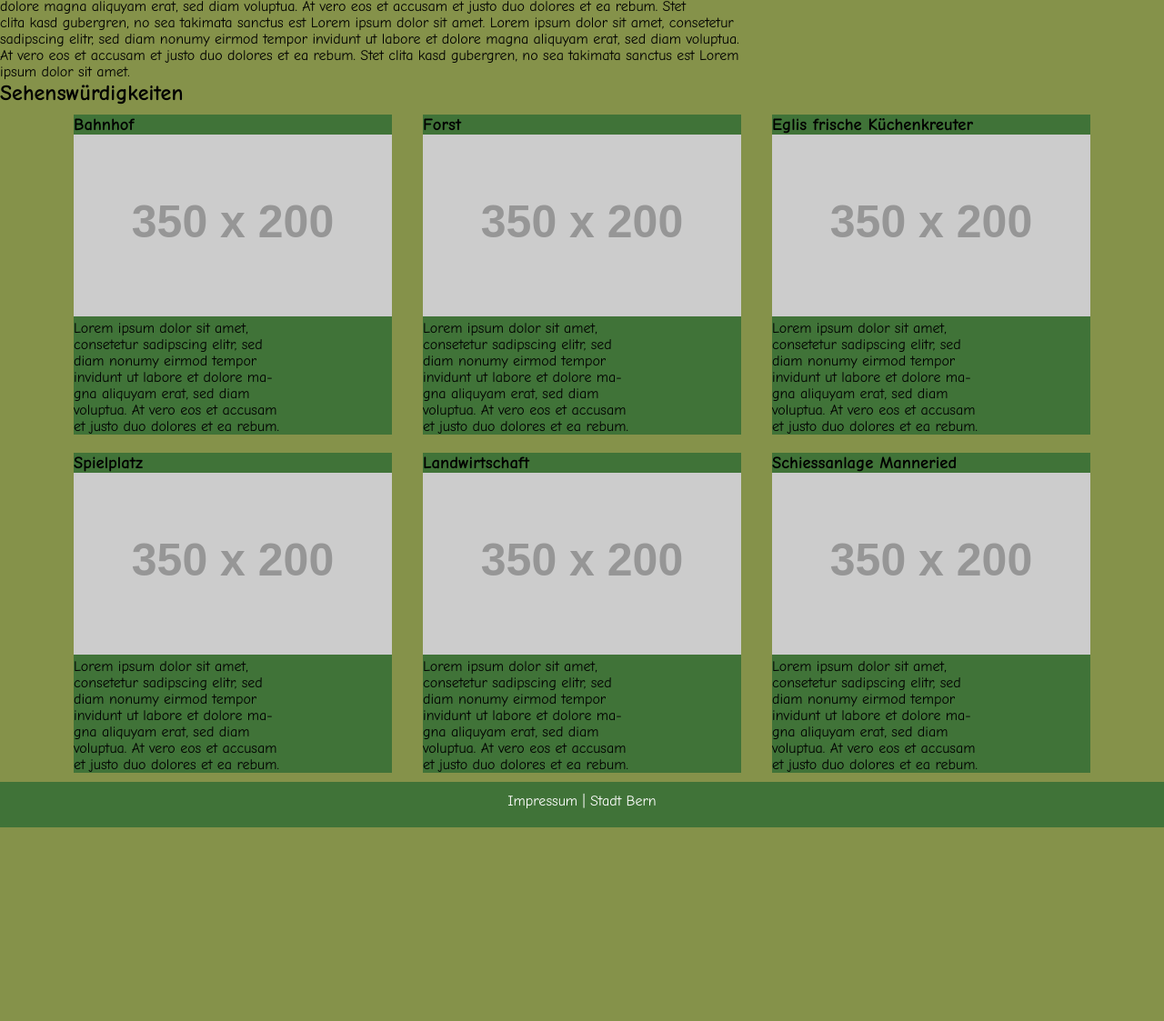
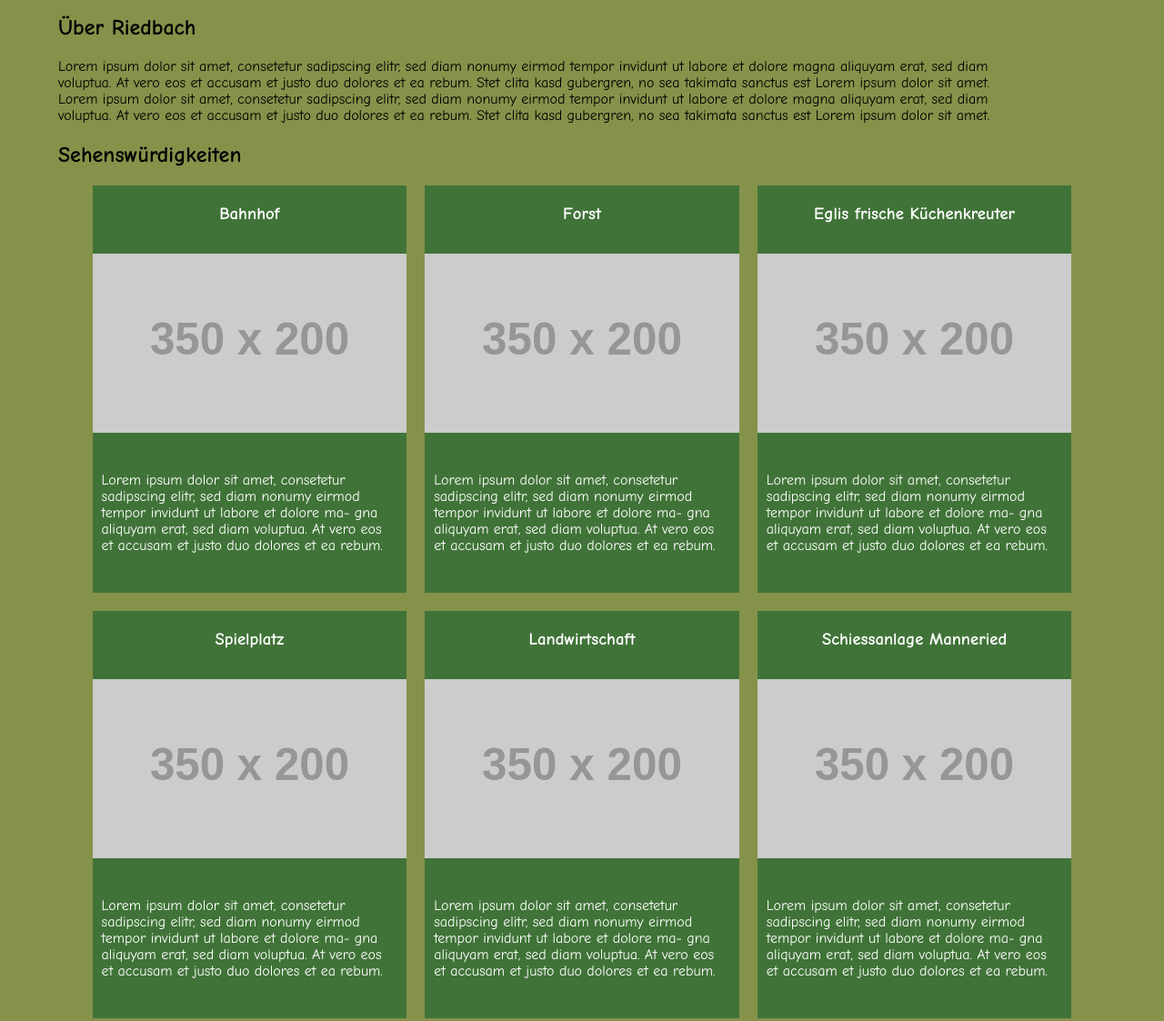
Before and after one commit to Bernhardiner07/riedbach, a plain HTML site: page About/about.html in a window 1280 px wide. Shown: the part 148-1271 px from the top of the page at 91% size. Before the commit the page ends 1058 px from the top, so only its background shows below. Drawn offline with Linux system fonts and the light colour scheme; placeholder pictures from the web are drawn by us.

Commit message:
About an Gallery finished

```diff
--- a/About/about.html
+++ b/About/about.html
@@ -2,11 +2,11 @@
 <html lang="en">
 <head>
     <meta charset="UTF-8">
-    <title>Title</title>
+    <title>Riedbach - Über</title>
     <link href="../stylesheet/riedbach-style.css" type="text/css" rel="stylesheet"/>
 </head>
-<body>
-    <header>
+<body class="about-wrapper">
+    <header class="about-header">
         <nav>
             <ul class="navbar-content">
                 <li class="logo">
@@ -14,10 +14,10 @@
                         <img class="imageLogo" src="../assets/R.jpg" alt="Logo">Riedbach<p>Fauna und Flora in der Stadtberner Westen</p>
                     </h1>
                 </li>
-                <li  class="nav-links">
+                <li class="nav-links" >
                     <a href="#">Home</a>
                 </li>
-                <li class="actualPage">
+                <li id="actual-Page" class="nav-links">
                     <a href="#">Über Riedbach</a>
                 </li>
                 <li class="nav-links">
@@ -29,87 +29,88 @@
             </ul>
         </nav>
     </header>
-    <main>
-        <h2>Über Riedbach</h2>
-        <p>Lorem ipsum dolor sit amet, consetetur sadipscing elitr, sed diam nonumy eirmod tempor invidunt ut labore et<br>
-            dolore magna aliquyam erat, sed diam voluptua. At vero eos et accusam et justo duo dolores et ea rebum. Stet<br>
-            clita kasd gubergren, no sea takimata sanctus est Lorem ipsum dolor sit amet. Lorem ipsum dolor sit amet, consetetur<br>
-            sadipscing elitr, sed diam nonumy eirmod tempor invidunt ut labore et dolore magna aliquyam erat, sed diam voluptua.<br>
-            At vero eos et accusam et justo duo dolores et ea rebum. Stet clita kasd gubergren, no sea takimata sanctus est Lorem<br>
-            ipsum dolor sit amet.</p>
+    <main class="about-main">
+        <div class="about-intro">
+            <h2>Über Riedbach</h2>
+            <p>Lorem ipsum dolor sit amet, consetetur sadipscing elitr, sed diam nonumy eirmod tempor invidunt ut labore et
+                dolore magna aliquyam erat, sed diam voluptua. At vero eos et accusam et justo duo dolores et ea rebum. Stet
+                clita kasd gubergren, no sea takimata sanctus est Lorem ipsum dolor sit amet. Lorem ipsum dolor sit amet, consetetur
+                sadipscing elitr, sed diam nonumy eirmod tempor invidunt ut labore et dolore magna aliquyam erat, sed diam voluptua.
+                At vero eos et accusam et justo duo dolores et ea rebum. Stet clita kasd gubergren, no sea takimata sanctus est Lorem
+                ipsum dolor sit amet.</p>
+        </div>
         <h2>Sehenswürdigkeiten</h2>
         <article class="sightseeing-contents">
             <section>
                 <h3>Bahnhof</h3>
                 <img src="https://via.placeholder.com/350x200" alt="Bahnhof Riedbach">
-                <p>Lorem ipsum dolor sit amet,<br>
-                    consetetur sadipscing elitr, sed<br>
-                    diam nonumy eirmod tempor<br>
-                    invidunt ut labore et dolore ma-<br>
-                    gna aliquyam erat, sed diam<br>
-                    voluptua. At vero eos et accusam<br>
-                    et justo duo dolores et ea rebum. </p>
+                <p>Lorem ipsum dolor sit amet,
+                    consetetur sadipscing elitr, sed
+                    diam nonumy eirmod tempor
+                    invidunt ut labore et dolore ma-
+                    gna aliquyam erat, sed diam
+                    voluptua. At vero eos et accusam
+                    et justo duo dolores et ea rebum.</p>
             </section>
             <section>
                 <h3>Forst</h3>
                 <img src="https://via.placeholder.com/350x200" alt="Forstwald">
-                <p>Lorem ipsum dolor sit amet,<br>
-                    consetetur sadipscing elitr, sed<br>
-                    diam nonumy eirmod tempor<br>
-                    invidunt ut labore et dolore ma-<br>
-                    gna aliquyam erat, sed diam<br>
-                    voluptua. At vero eos et accusam<br>
+                <p>Lorem ipsum dolor sit amet,
+                    consetetur sadipscing elitr, sed
+                    diam nonumy eirmod tempor
+                    invidunt ut labore et dolore ma-
+                    gna aliquyam erat, sed diam
+                    voluptua. At vero eos et accusam
                     et justo duo dolores et ea rebum. </p>
             </section>
             <section>
                 <h3>Eglis frische Küchenkreuter</h3>
                 <img src="https://via.placeholder.com/350x200" alt="Bahnhof Riedbach">
-                <p>Lorem ipsum dolor sit amet,<br>
-                    consetetur sadipscing elitr, sed<br>
-                    diam nonumy eirmod tempor<br>
-                    invidunt ut labore et dolore ma-<br>
-                    gna aliquyam erat, sed diam<br>
-                    voluptua. At vero eos et accusam<br>
+                <p>Lorem ipsum dolor sit amet,
+                    consetetur sadipscing elitr, sed
+                    diam nonumy eirmod tempor
+                    invidunt ut labore et dolore ma-
+                    gna aliquyam erat, sed diam
+                    voluptua. At vero eos et accusam
                     et justo duo dolores et ea rebum. </p>
             </section>
             <section>
                 <h3>Spielplatz</h3>
                 <img src="https://via.placeholder.com/350x200" alt="Forstwald">
-                <p>Lorem ipsum dolor sit amet,<br>
-                    consetetur sadipscing elitr, sed<br>
-                    diam nonumy eirmod tempor<br>
-                    invidunt ut labore et dolore ma-<br>
-                    gna aliquyam erat, sed diam<br>
-                    voluptua. At vero eos et accusam<br>
+                <p>Lorem ipsum dolor sit amet,
+                    consetetur sadipscing elitr, sed
+                    diam nonumy eirmod tempor
+                    invidunt ut labore et dolore ma-
+                    gna aliquyam erat, sed diam
+                    voluptua. At vero eos et accusam
                     et justo duo dolores et ea rebum. </p>
             </section>
             <section>
                 <h3>Landwirtschaft</h3>
                 <img src="https://via.placeholder.com/350x200" alt="Bahnhof Riedbach">
-                <p>Lorem ipsum dolor sit amet,<br>
-                    consetetur sadipscing elitr, sed<br>
-                    diam nonumy eirmod tempor<br>
-                    invidunt ut labore et dolore ma-<br>
-                    gna aliquyam erat, sed diam<br>
-                    voluptua. At vero eos et accusam<br>
+                <p>Lorem ipsum dolor sit amet,
+                    consetetur sadipscing elitr, sed
+                    diam nonumy eirmod tempor
+                    invidunt ut labore et dolore ma-
+                    gna aliquyam erat, sed diam
+                    voluptua. At vero eos et accusam
                     et justo duo dolores et ea rebum. </p>
             </section>
             <section>
                 <h3>Schiessanlage Manneried</h3>
                 <img src="https://via.placeholder.com/350x200" alt="Forstwald">
-                <p>Lorem ipsum dolor sit amet,<br>
-                    consetetur sadipscing elitr, sed<br>
-                    diam nonumy eirmod tempor<br>
-                    invidunt ut labore et dolore ma-<br>
-                    gna aliquyam erat, sed diam<br>
-                    voluptua. At vero eos et accusam<br>
+                <p>Lorem ipsum dolor sit amet,
+                    consetetur sadipscing elitr, sed
+                    diam nonumy eirmod tempor
+                    invidunt ut labore et dolore ma-
+                    gna aliquyam erat, sed diam
+                    voluptua. At vero eos et accusam
                     et justo duo dolores et ea rebum. </p>
             </section>
         </article>
     </main>
-    <footer>
+    <footer class="about-footer">
         <p><a href="#">Impressum</a> | Stadt Bern</p>
     </footer>
-
 </body>
 </html>
--- a/stylesheet/riedbach-style.css
+++ b/stylesheet/riedbach-style.css
@@ -46,6 +46,15 @@ nav {
     font-size: 12%;
 }
 
+.logo h1 img {
+    width: 45px;
+    margin-right: 5px;
+}
+
+.logo {
+    color: white
+}
+
 .navbar-content a {
     text-decoration: none;
     color: white;
@@ -56,10 +65,7 @@ nav {
     background: #85924A;
 }
 
-.logo h1 img {
-    width: 45px;
-    margin-right: 5px;
-}
+
 
 .titleRiedbach {
     padding: 5px;
@@ -93,7 +99,7 @@ footer a {
     color: white;
 }
 
-/* Index.html Settings (landing-page)*/
+/* index.html Settings Desktop */
 
 #landing-wallpaper {
     background-image: url("../assets/Landing-Wallpaper.jpg");
@@ -104,7 +110,6 @@ footer a {
 .landing-content {
     display: flex;
     justify-content: center;
-    padding: 15%
 }
 
 .landing-content-box {
@@ -112,6 +117,7 @@ footer a {
     background: rgba(15, 15, 15, 75%);
     color: white;
     padding: 10px;
+    margin-top: 16%;
 }
 
 .landing-content-box h2 {
@@ -125,18 +131,126 @@ footer a {
     bottom: 0;
 }
 
+/* about.html Settings Desktop */
 
+.about-wrapper {
+    display: grid;
+    grid-template-rows: 100px auto 50px;
+}
+
+.about-header {
+    grid-row: 1 / 1;
+}
+
+.about-main {
+    grid-row: 2 / 2;
+    padding: 5%;
+}
+
+.about-intro {
+    width: 90%;
+    margin-bottom: 20px;
+}
+
+.about-intro p {
+    margin-top: 20px;
+}
+
+.about-footer {
+    grid-row: 3 / 3;
+}
 
 .sightseeing-contents {
     display: flex;
     flex-wrap: wrap;
-    width: 90%;
-    margin-left: 5%
+    justify-content: center;
+    width: 100%;
+    row-gap: 4.7%;
+    margin-top: 20px
 }
 
 .sightseeing-contents section {
-    width: 350px;
-    height: 30%;
+    display: grid;
+    width: 30%;
+    height: 28rem;
     background: #407338;
-    margin: 10px auto;
+    margin: 0 10px 20px 10px;
 }
+
+.sightseeing-contents section h3 {
+    display: flex;
+    justify-content: center;
+    margin-top: 20px;
+    grid-row: 1 / 1;
+    color: white;
+}
+
+.sightseeing-contents img {
+    width: 100%
+}
+
+.sightseeing-contents p {
+    padding: 10px;
+    color: white;
+}
+
+/* gallery.html Settings Desktop*/
+
+.gallery-wrapper {
+    display: grid;
+    grid-template-rows: 100px auto 50px;
+}
+
+.gallery-header {
+    grid-row: 1 / 1;
+}
+
+.gallery-main {
+    grid-row: 2 / 2;
+    padding: 5%
+}
+
+.gallery-intro {
+    width: 90%
+}
+
+.gallery-image-collection {
+    display: flex;
+    flex-wrap: wrap;
+    justify-content: center;
+    width: 100%;
+    row-gap: normal;
+    margin-top: 40px
+}
+
+.gallery-image-collection img {
+    width: 30%;
+    margin: 0 10px 20px 10px;
+}
+#fullPage {
+    display: none;
+    position: fixed;
+    z-index: 9999;
+    top: 0;
+    left: 0;
+    width: 100%;
+    height: 100%;
+    background-size: 80%;
+    background-repeat: no-repeat no-repeat;
+    background-position: center center;
+    background-color: rgba(15, 15, 15, 75%);
+}
+
+.gallery-footer {
+    grid-row: 3 / 3;
+}
+
+/* information.html Settings Desktop*/
+
+.information-wrapper {
+
+}
+
+.information-header {
+
+}
```
Also changed, not shown: About/gallery.html (added, +63 -0 lines), About/impressum.html (added, +39 -0 lines), About/information.html (added, +39 -0 lines), Scripts/getFullscreenPic.js (added, +11 -0 lines).
